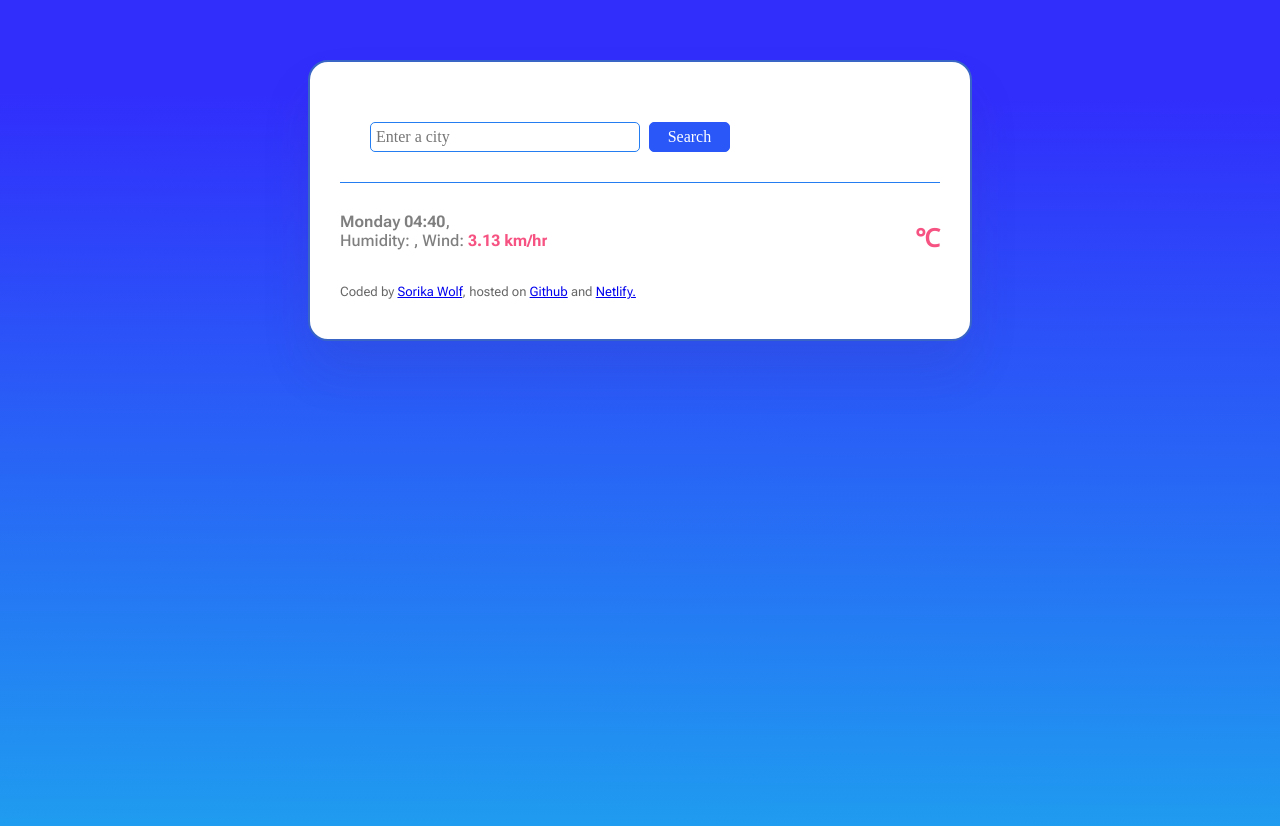
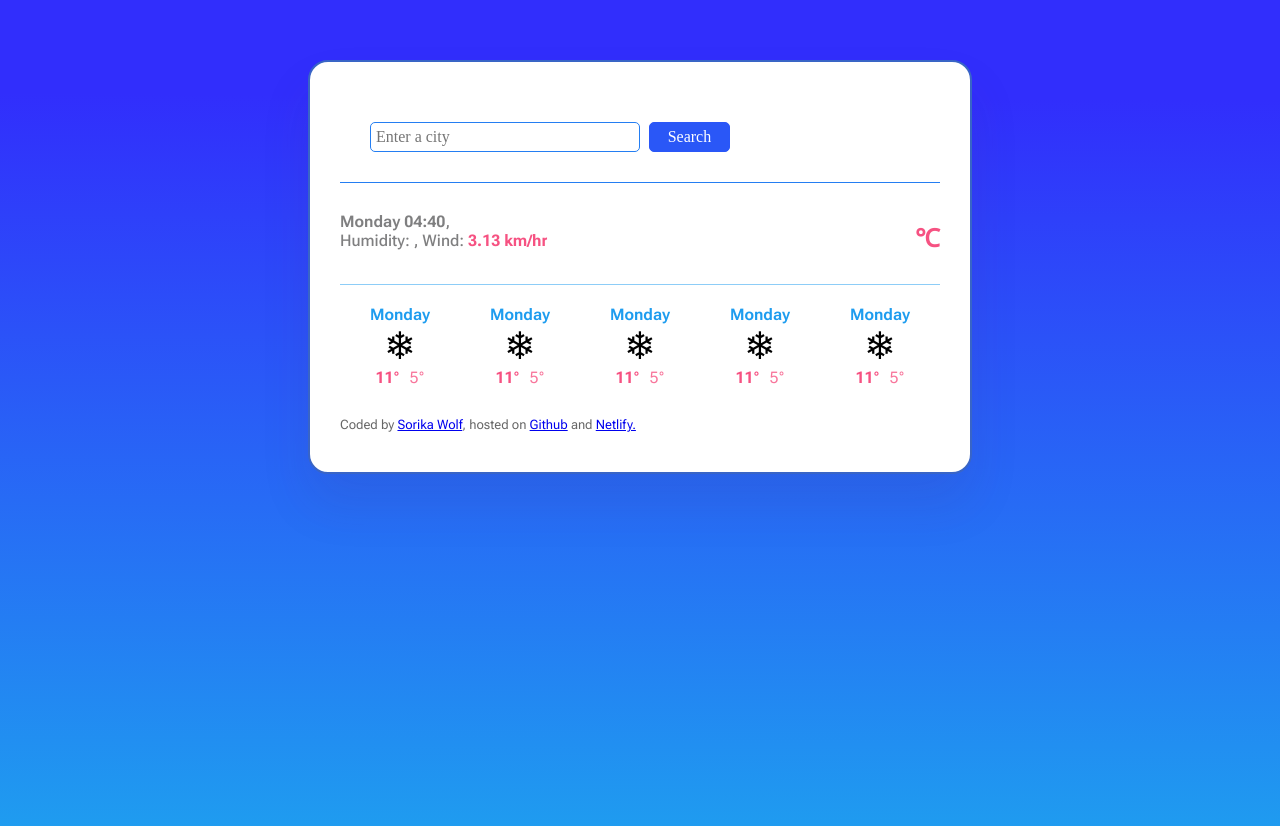
Before and after one commit to sorikawolf/Weather-App-Exercise, a plain HTML site: page index.html in a window 1280 px wide. Drawn offline with nearby package versions, Linux system fonts and the light colour scheme; no server answers; a web font is replaced by a local one.

Commit message:
Added forecast html and css
5 day forecast

```diff
--- a/index.html
+++ b/index.html
@@ -56,6 +56,52 @@
             <div class="temp-unit">℃</div>
           </div>
         </div>
+        <div class="forecast">
+          <div class="forecast-date">
+            <div class="forecast-day">Monday</div>
+            <div class="forecast-icon">❄</div>
+            <div class="forecast-temp">
+              <div class="high">11°</div>
+              <div class="low">5°</div>
+            </div>
+          </div>
+
+          <div class="forecast-date">
+            <div class="forecast-day">Monday</div>
+            <div class="forecast-icon">❄</div>
+            <div class="forecast-temp">
+              <div class="high">11°</div>
+              <div class="low">5°</div>
+            </div>
+          </div>
+
+          <div class="forecast-date">
+            <div class="forecast-day">Monday</div>
+            <div class="forecast-icon">❄</div>
+            <div class="forecast-temp">
+              <div class="high">11°</div>
+              <div class="low">5°</div>
+            </div>
+          </div>
+
+          <div class="forecast-date">
+            <div class="forecast-day">Monday</div>
+            <div class="forecast-icon">❄</div>
+            <div class="forecast-temp">
+              <div class="high">11°</div>
+              <div class="low">5°</div>
+            </div>
+          </div>
+
+          <div class="forecast-date">
+            <div class="forecast-day">Monday</div>
+            <div class="forecast-icon">❄</div>
+            <div class="forecast-temp">
+              <div class="high">11°</div>
+              <div class="low">5°</div>
+            </div>
+          </div>
+        </div>
       </main>
       <footer>
         Coded by
--- a/src/styles.css
+++ b/src/styles.css
@@ -91,7 +91,7 @@ footer {
 }
 .temp-unit {
   font-size: 25px;
-  color: #f65282;
+  color: rgb(246, 82, 130);
   font-weight: 600;
   margin-top: 37px;
   margin-left: 2px;
@@ -101,3 +101,37 @@ footer {
 #time {
   font-weight: 650;
 }
+
+.forecast {
+  display: flex;
+  justify-content: space-around;
+  margin-top: 30px;
+  padding-top: 20px;
+  border-top: 1px solid rgba(29, 156, 239, 0.5);
+}
+
+.forecast-day {
+  text-align: center;
+  font-weight: 650;
+  color: #1d9cef;
+}
+
+.forecast-icon {
+  text-align: center;
+  font-size: 38px;
+}
+
+.forecast-temp {
+  display: flex;
+  justify-content: center;
+  gap: 10px;
+}
+
+.high {
+  font-weight: bold;
+  color: rgb(246, 82, 130);
+}
+
+.low {
+  color: rgb(246, 82, 130, 0.8);
+}
```
